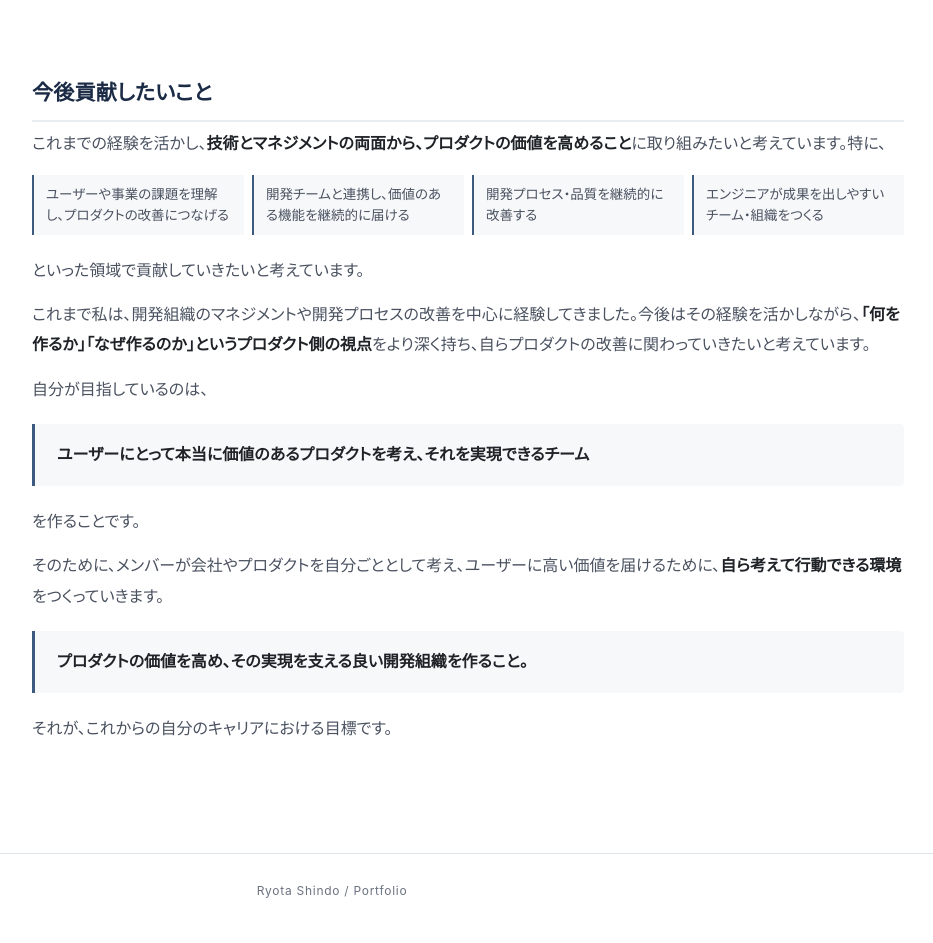
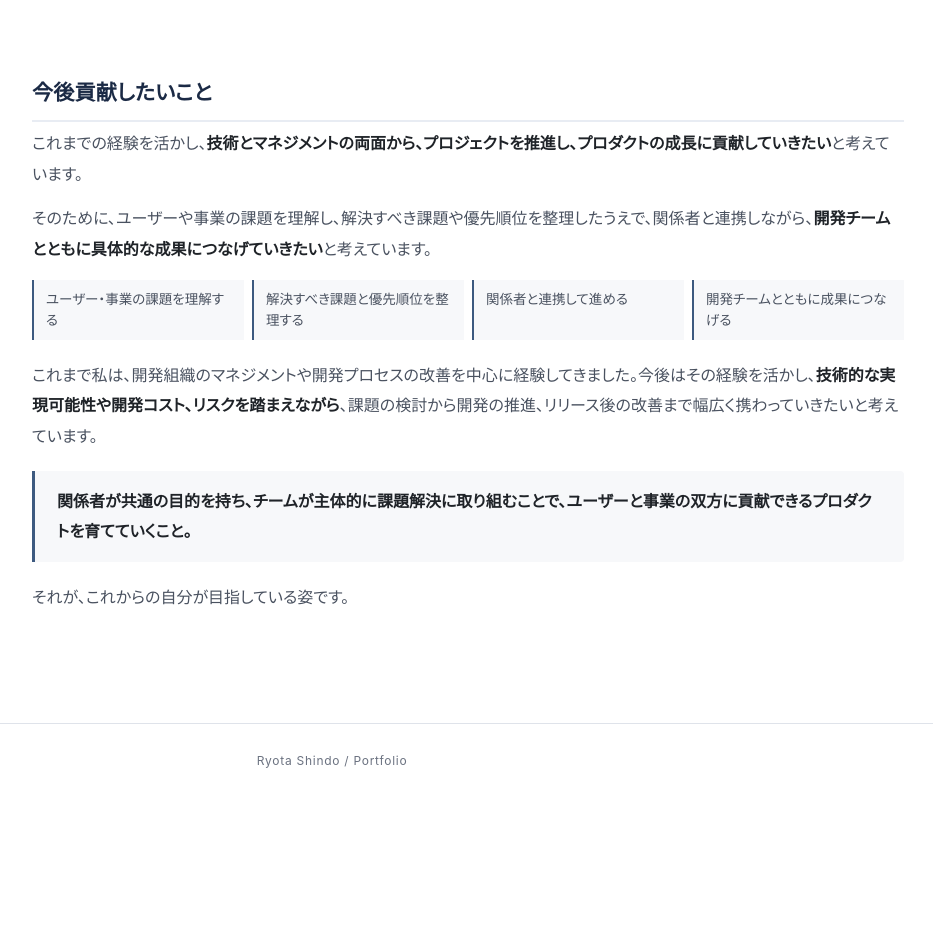
Before and after one commit to doc-heaven/doc-heaven.github.io, a plain HTML site: page portfolio/index.html in a window 1280 px wide. Shown: the part 6681-7624 px from the top of the page, without its empty margins (308-1241 px from the left). After the commit the page ends 7493 px from the top, so only its background shows below. Drawn offline with Linux system fonts and the light colour scheme.

Commit message:
ポートフォリオの内容を更新

```diff
--- a/portfolio/index.html
+++ b/portfolio/index.html
@@ -813,30 +813,23 @@
     <section id="contribute">
       <h2>今後貢献したいこと</h2>
 
-      <p>これまでの経験を活かし、<strong>技術とマネジメントの両面から、プロダクトの価値を高めること</strong>に取り組みたいと考えています。特に、</p>
+      <p>これまでの経験を活かし、<strong>技術とマネジメントの両面から、プロジェクトを推進し、プロダクトの成長に貢献していきたい</strong>と考えています。</p>
+
+      <p>そのために、ユーザーや事業の課題を理解し、解決すべき課題や優先順位を整理したうえで、関係者と連携しながら、<strong>開発チームとともに具体的な成果につなげていきたい</strong>と考えています。</p>
 
       <div class="scope">
-        <span>ユーザーや事業の課題を理解し、プロダクトの改善につなげる</span>
-        <span>開発チームと連携し、価値のある機能を継続的に届ける</span>
-        <span>開発プロセス・品質を継続的に改善する</span>
-        <span>エンジニアが成果を出しやすいチーム・組織をつくる</span>
+        <span>ユーザー・事業の課題を理解する</span>
+        <span>解決すべき課題と優先順位を整理する</span>
+        <span>関係者と連携して進める</span>
+        <span>開発チームとともに成果につなげる</span>
       </div>
 
-      <p>といった領域で貢献していきたいと考えています。</p>
+      <p>これまで私は、開発組織のマネジメントや開発プロセスの改善を中心に経験してきました。今後はその経験を活かし、<strong>技術的な実現可能性や開発コスト、リスクを踏まえながら</strong>、課題の検討から開発の推進、リリース後の改善まで幅広く携わっていきたいと考えています。</p>
 
-      <p>これまで私は、開発組織のマネジメントや開発プロセスの改善を中心に経験してきました。今後はその経験を活かしながら、<strong>「何を作るか」「なぜ作るのか」というプロダクト側の視点</strong>をより深く持ち、自らプロダクトの改善に関わっていきたいと考えています。</p>
+      <blockquote><p>関係者が共通の目的を持ち、チームが主体的に課題解決に取り組むことで、ユーザーと事業の双方に貢献できるプロダクトを育てていくこと。</p></blockquote>
 
-      <p>自分が目指しているのは、</p>
+      <p>それが、これからの自分が目指している姿です。</p>
 
-      <blockquote><p>ユーザーにとって本当に価値のあるプロダクトを考え、それを実現できるチーム</p></blockquote>
-
-      <p>を作ることです。</p>
-
-      <p>そのために、メンバーが会社やプロダクトを自分ごととして考え、ユーザーに高い価値を届けるために、<strong>自ら考えて行動できる環境</strong>をつくっていきます。</p>
-
-      <blockquote><p>プロダクトの価値を高め、その実現を支える良い開発組織を作ること。</p></blockquote>
-
-      <p>それが、これからの自分のキャリアにおける目標です。</p>
     </section>
 
   </main>
```
